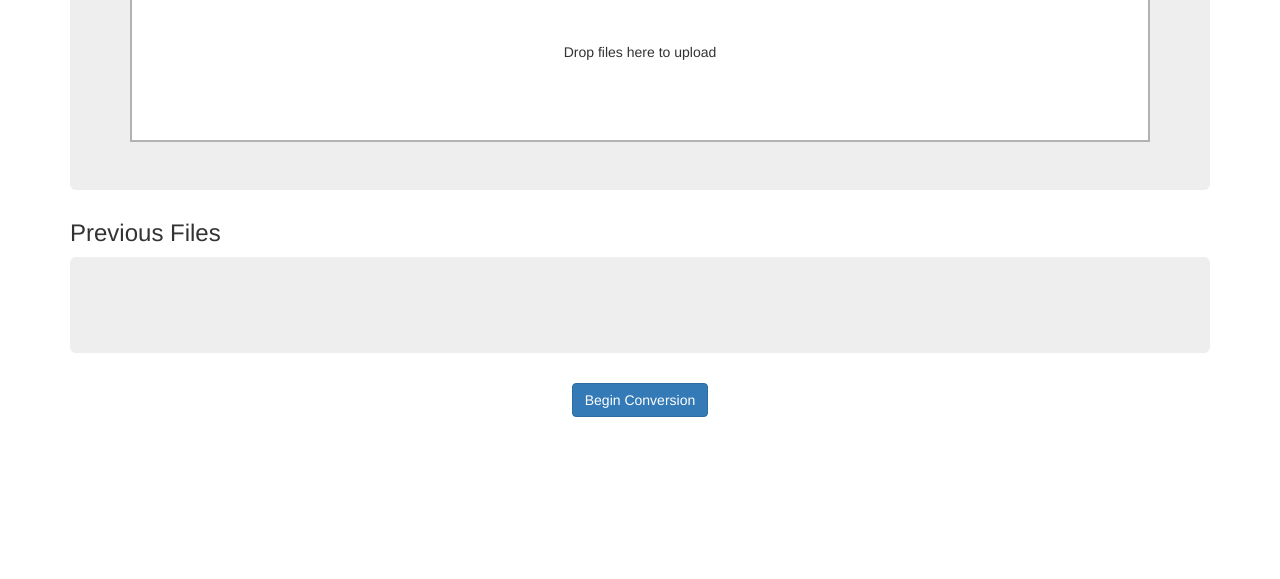
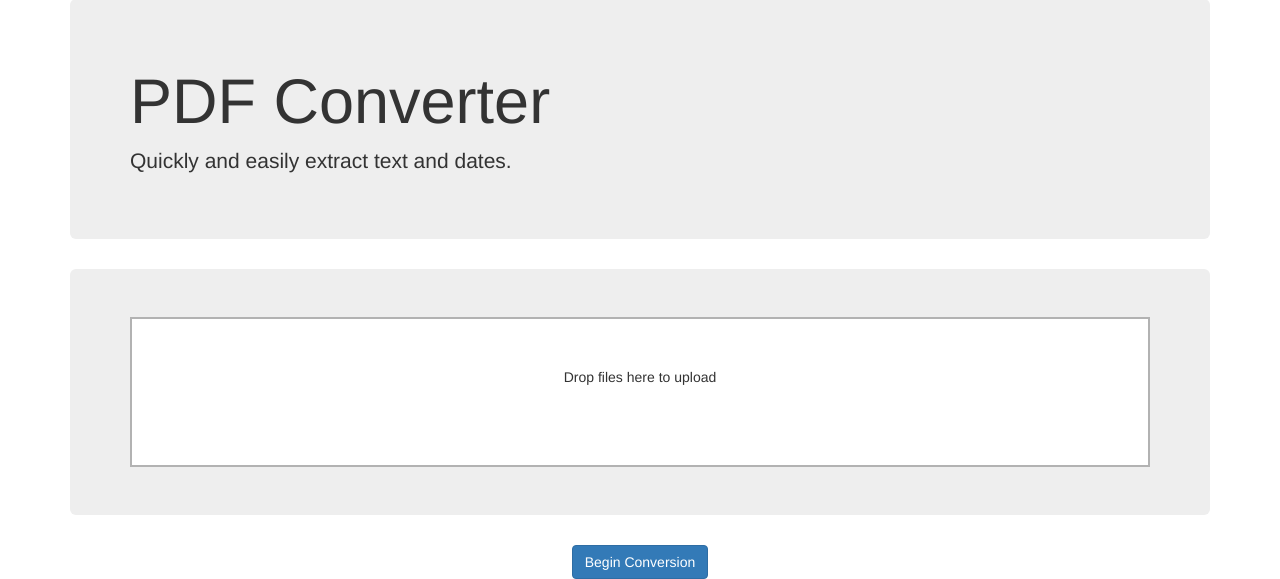
Before and after one commit to ProtoPlasm74/Teaching-master, a Flask app: page /index_return in a window 1280 px wide. Shown: the part 326-905 px from the top of the page. Before the commit the page ends 743 px from the top, so only its background shows below. Run offline with Flask 2, Linux system fonts and the light colour scheme; parts of the project's set-up code (start-up, migrations or seed data) failed here and were passed over; some libraries are stand-ins or nearby versions.

Commit message:
2.16.17 - Random updates

```diff
--- a/templates/index.html
+++ b/templates/index.html
@@ -66,6 +66,10 @@
     <div class="text-center" >
 		<form action="/send-doc" method='POST'>
 			<input type="submit" class="btn btn-primary" value='Begin Conversion'></input>
+			<script>
+				File file = new File("../uploads");
+				String absolutePath = file.getAbsolutePath();
+			</script>
 		</form>
     </div>
   </div>
--- a/templates/index_return.html
+++ b/templates/index_return.html
@@ -4,11 +4,10 @@
   <meta charset="utf-8">
   <meta http-equiv="X-UA-Compatible" content="IE=edge">
   <meta name="viewport" content="width=device-width, initial-scale=1">
+
   <!-- Include dropzone script and css -->
-  <script src="/static/js/dropzone.js"></script>
+  <script src="../static/js/dropzone.js"></script>
   <link href="../static/css/dropzone.css" rel="stylesheet">
-
-
 
   <!-- The above 3 meta tags *must* come first in the head; any other head content must come *after* these tags -->
   <title>PDF Converter - Home</title>
@@ -22,6 +21,31 @@
 
 </head>
 <body>
+	<br>
+	<div align="right">
+      <form action="https://www.paypal.com/cgi-bin/webscr" method="post">
+
+        <!-- Identify your business so that you can collect the payments. -->
+        <input type="hidden" name="business"
+        value="jarockwood14@my.trine.edu">
+
+        <!-- Specify a Donate button. -->
+        <input type="hidden" name="cmd" value="_donations">
+
+        <!-- Specify details about the contribution -->
+        <input type="hidden" name="item_name" value="Trine Software Engineers">
+        <input type="hidden" name="item_number" value="PDF Converter">
+        <input type="hidden" name="currency_code" value="USD">
+
+        <!-- Display the payment button. -->
+        <input type="image" name="submit"
+        src="https://www.paypalobjects.com/webstatic/en_US/i/btn/png/btn_donate_92x26.png"
+        alt="Donate">
+        <img alt="" width="1" height="1"
+        src="https://www.paypalobjects.com/en_US/i/scr/pixel.gif" >
+
+      </form>
+  </div>
   <div class="container">
 
     <!-- Jumbotron -->
@@ -31,20 +55,18 @@
     </div>
 
     <!--Wells -->
-	<div class="jumbotron">
+
+    <div class="jumbotron">
 		<form action="/uploads"
 		  class="dropzone"
 		  id="file_select"</form>
-	</div>
-	<h3 class="text-left">Previous Files</h3>
-	<div class="jumbotron"></div>
-	<!-- BUTTON -->
+    </div>
+
+    <!-- BUTTON -->
     <div class="text-center" >
-	  <button type="button" class="btn btn-primary">Begin Conversion</button>
-		<div>
-
-		</div>
-      <p> </p>
+	<form action="/send-doc" method='POST'>
+      <input type="submit" class="btn btn-primary" value='Begin Conversion'></input>
+	</form>
     </div>
   </div>
   <!-- jQuery (necessary for Bootstrap's JavaScript plugins) -->
```
Also changed, not shown: 1 other file. Lines whose indentation alone changed are shown as unchanged.
